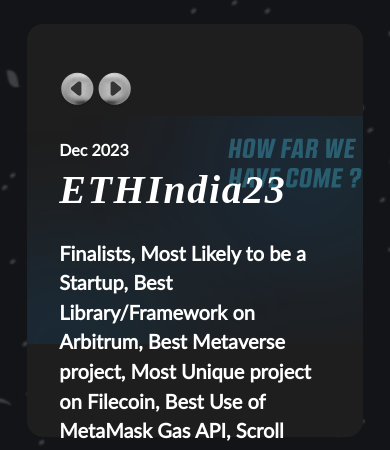
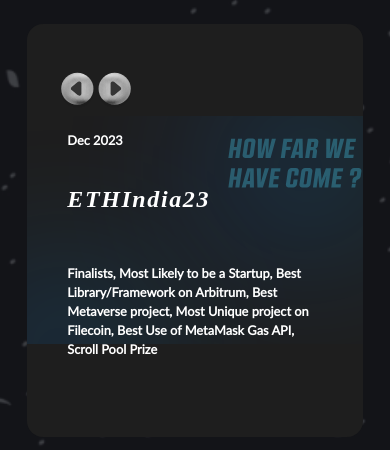
Before and after one commit to BlocSoc-iitr/website-2023, a React (Create React App) app: page / in a window 390 px wide. Shown: the part 2399-2849 px from the top of the page. Built offline with nearby package versions, Linux system fonts and the light colour scheme.

Commit message:
fix: responsivness

```diff
--- a/src/components/Achivements/AchivementsCard/AchivementsCard.module.css
+++ b/src/components/Achivements/AchivementsCard/AchivementsCard.module.css
@@ -38,3 +38,20 @@
     line-height: 148%;
     height: 60%;
 }
+@media (width < 600px) {
+    .AchivementsCard{
+        padding: 0.5rem;
+    }
+    .AchivementsCardDate {
+        font-size: 0.8rem;
+        height: 20%;
+    }
+    .AchivementsCardHeading{
+        font-size: 1.5rem;
+        height: 30%;
+    }
+    .AchivementsCardDesc{
+        font-size: 0.8rem;
+        height: 50%;
+    }
+}
```
